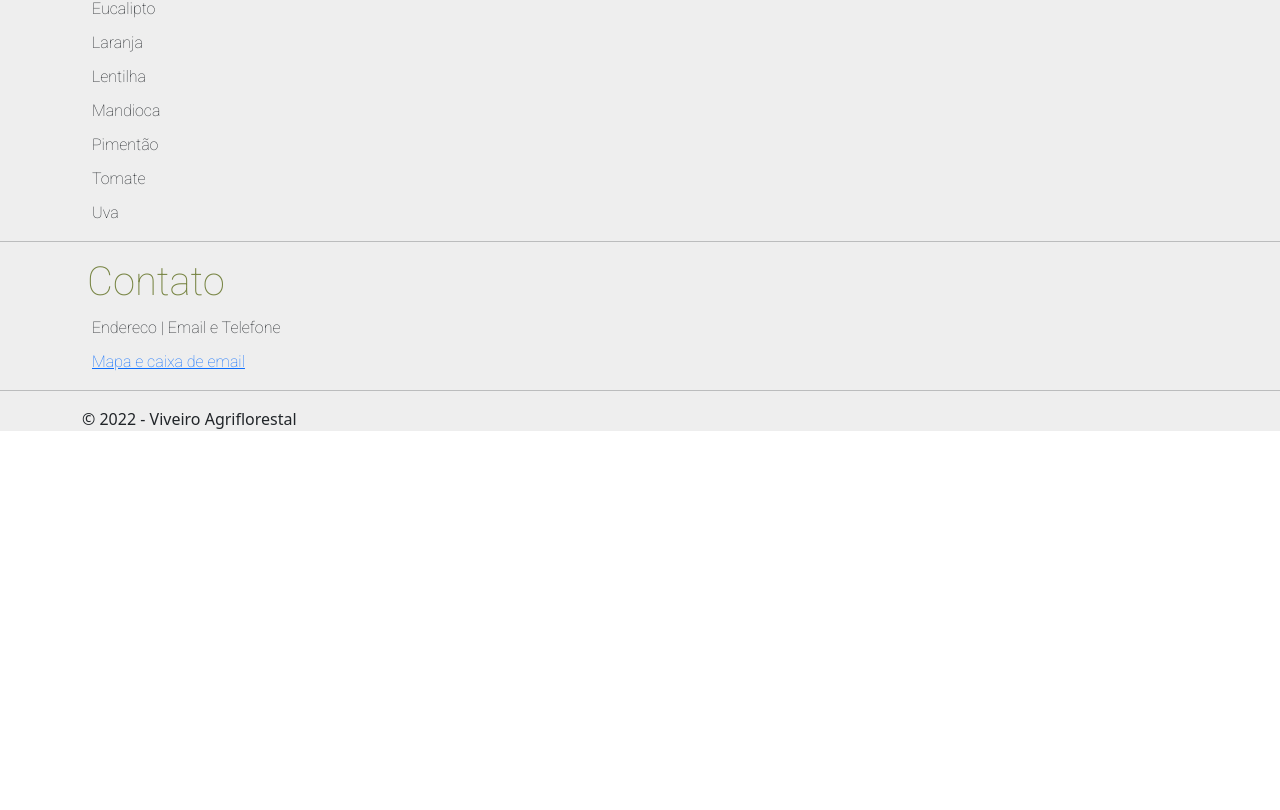
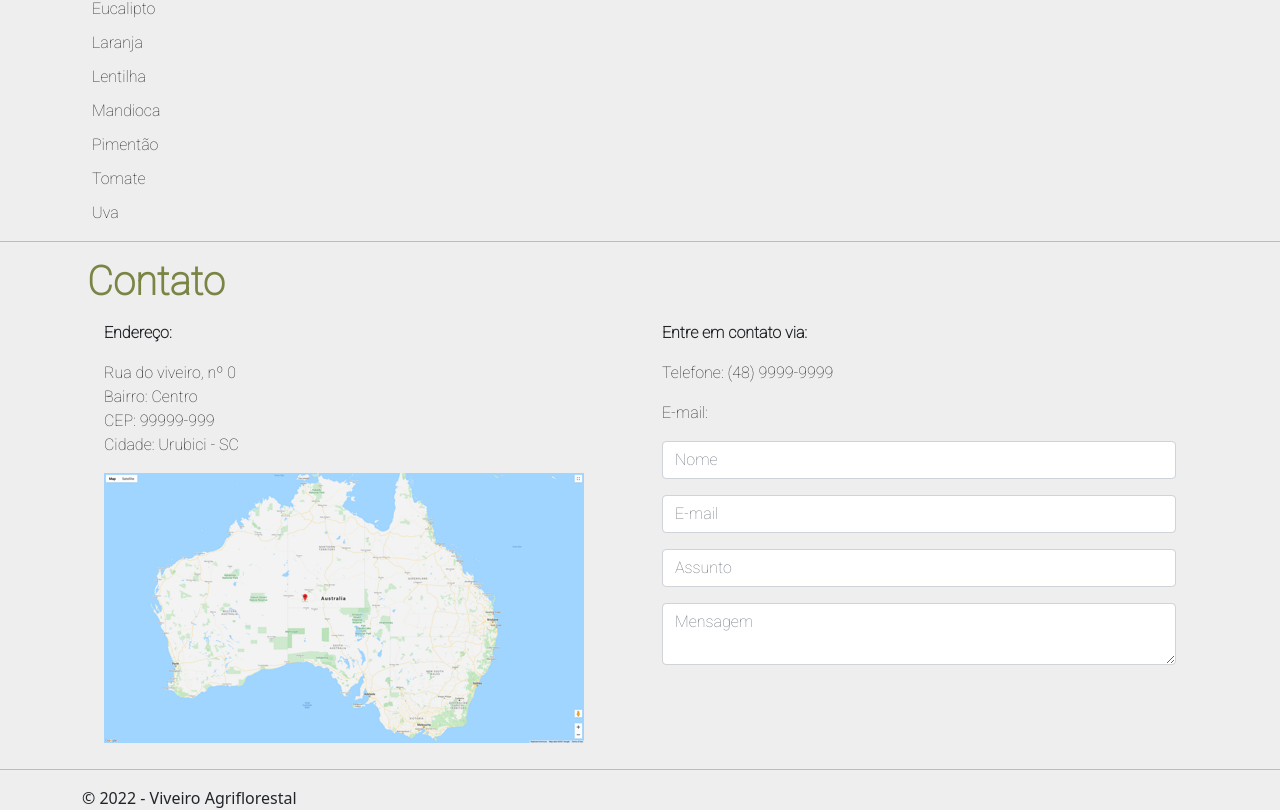
Before and after one commit to thaisfinck/viveiro, a React (Create React App) app: page / in a window 1280 px wide. Shown: the part 744-1554 px from the top of the page. Before the commit the page ends 1175 px from the top, so only its background shows below. Built offline with nearby package versions, Linux system fonts and the light colour scheme.

Commit message:
feat(contato): content

```diff
--- a/src/components/contato.js
+++ b/src/components/contato.js
@@ -2,10 +2,42 @@ import React from 'react'
 
 export default function Contato() {
   return (
-    <section class="container">
-       <h1 id='contato' className='title'>Contato</h1>
-        <p className='content'>Endereco | Email e Telefone</p>
-        <a href='#'><div className='content'>Mapa e caixa de email</div></a>
+    <section className="container">
+       <h1 id='contato' className='title'><strong>Contato</strong></h1>
+        <div className="container">
+          <div className="row">
+            <div className="col content">
+              <p><strong>Endereço:</strong></p>
+              <p>Rua do viveiro, nº 0
+                <br/>
+              Bairro: Centro
+                <br/>
+              CEP: 99999-999
+                <br/>
+              Cidade: Urubici - SC</p>
+              <img src='map.png' alt=''></img>
+            </div>
+            <div className="col content">
+              <p><strong>Entre em contato via:</strong></p>
+              <p>Telefone: (48) 9999-9999</p>
+              <p>E-mail:</p>
+              <form>
+              <div class="input-group mb-3">
+                <input type="text" class="form-control" placeholder="Nome"></input>
+              </div>
+              <div class="input-group mb-3">
+                <input type="text" class="form-control" placeholder="E-mail"></input>
+              </div>
+              <div class="input-group mb-3">
+                <input type="text" class="form-control" placeholder="Assunto"></input>
+              </div>
+              <div class="input-group mb-3">
+              <textarea class="form-control" aria-label="With textarea" placeholder='Mensagem'></textarea>
+              </div>
+             </form>
+            </div>
+          </div>
+        </div>
     </section>
   )
 }
```
